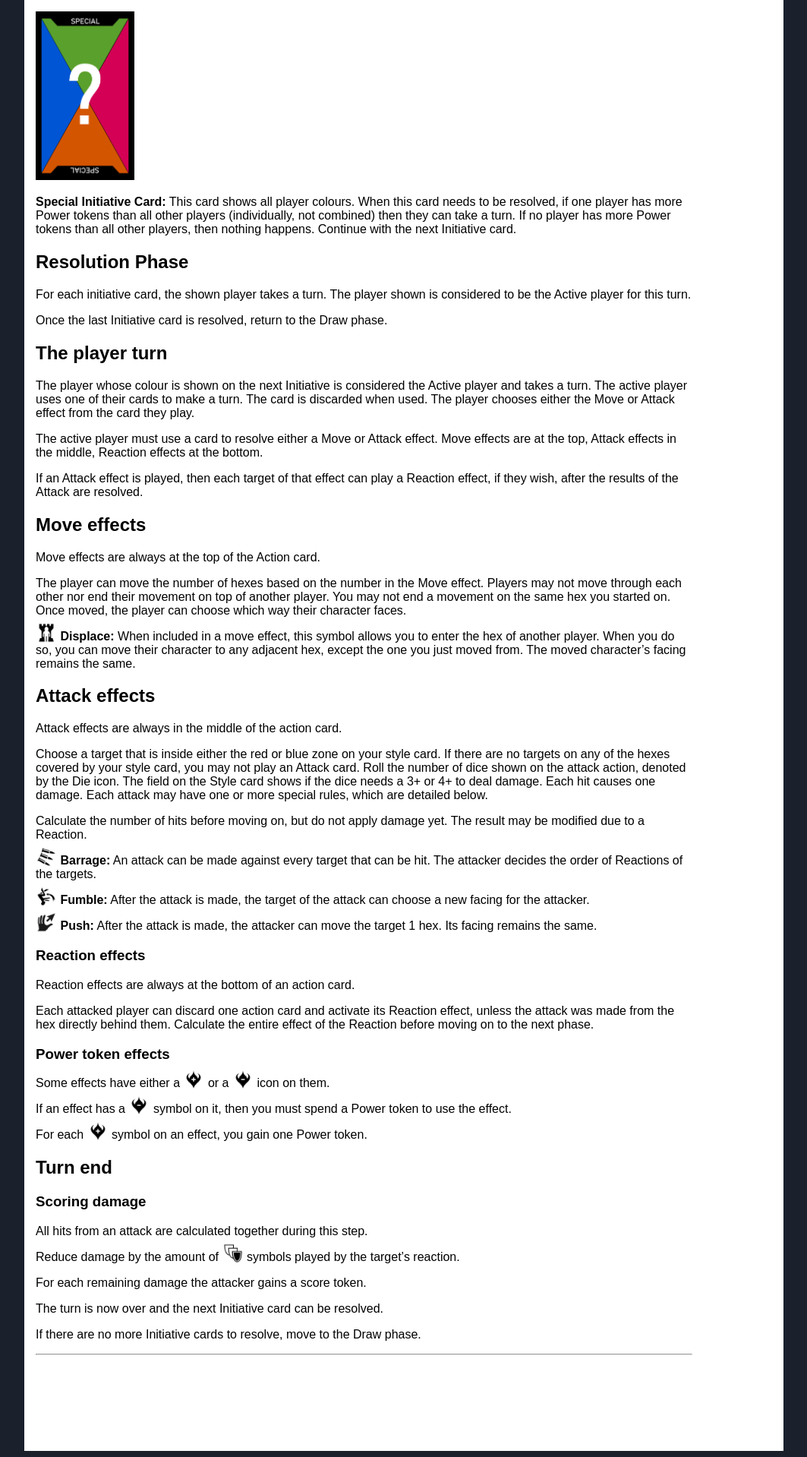
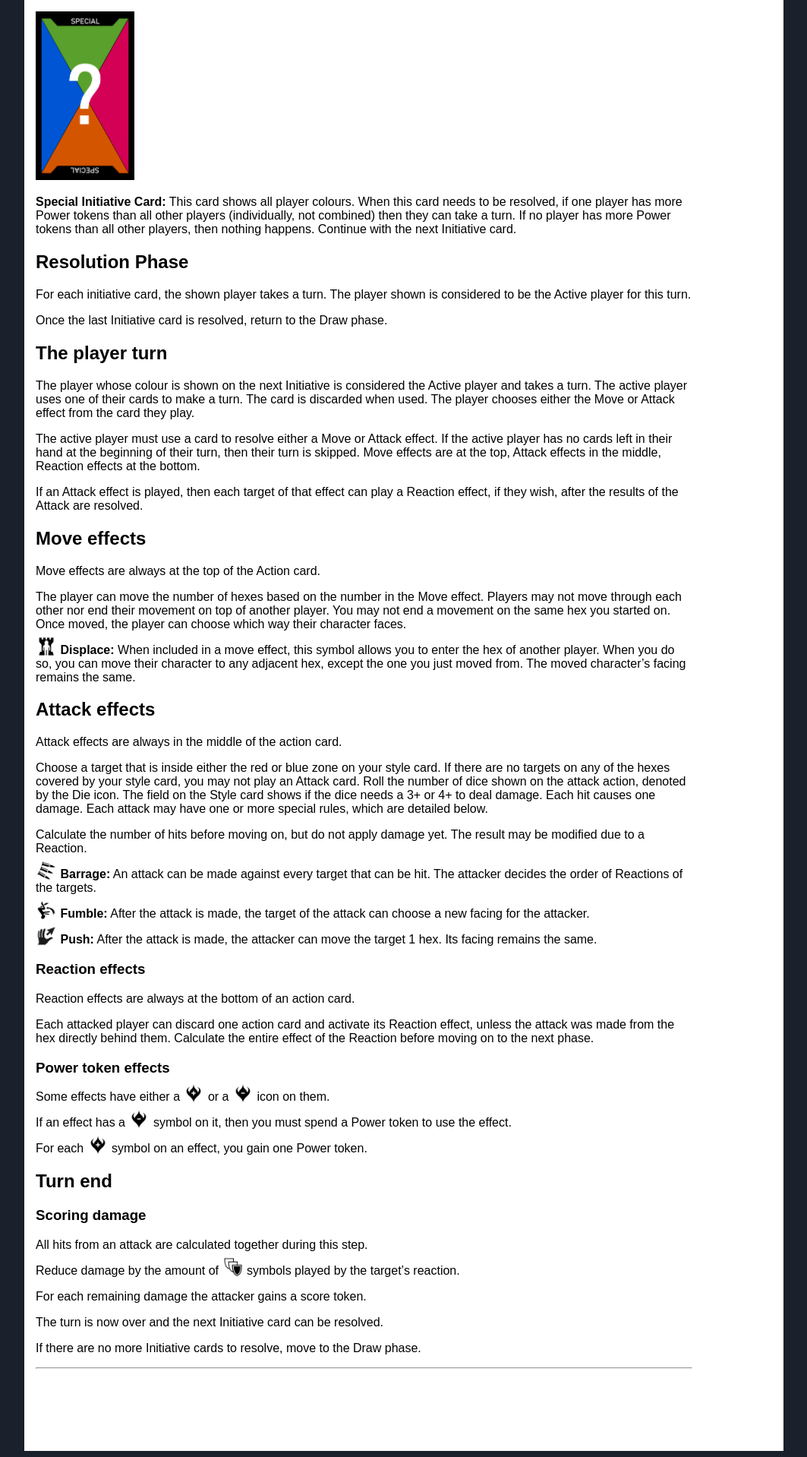
Before and after one commit to abregado/champions-combat, a Jekyll site: the page built from index.html, in a window 1280 px wide. Shown: the part 2087-4005 px from the top of the page at 76% size, without its empty margins (116-1179 px from the left). Built offline with Jekyll 4.4.1, drawn with Linux system fonts in a browser that asks for light colours.

Commit message:
Clarify what happens when a player has no cards at the start of their turn.

```diff
--- a/_chapters/rules.md
+++ b/_chapters/rules.md
@@ -97,6 +97,7 @@
 The player chooses either the Move or Attack effect from the card they play.
 
 The active player must use a card to resolve either a Move or Attack effect.
+If the active player has no cards left in their hand at the beginning of their turn, then their turn is skipped.
 Move effects are at the top, Attack effects in the middle, Reaction effects at the bottom.
 
 If an Attack effect is played, then each target of that effect can play a Reaction effect, if they wish, after the results of the Attack are resolved.
```
